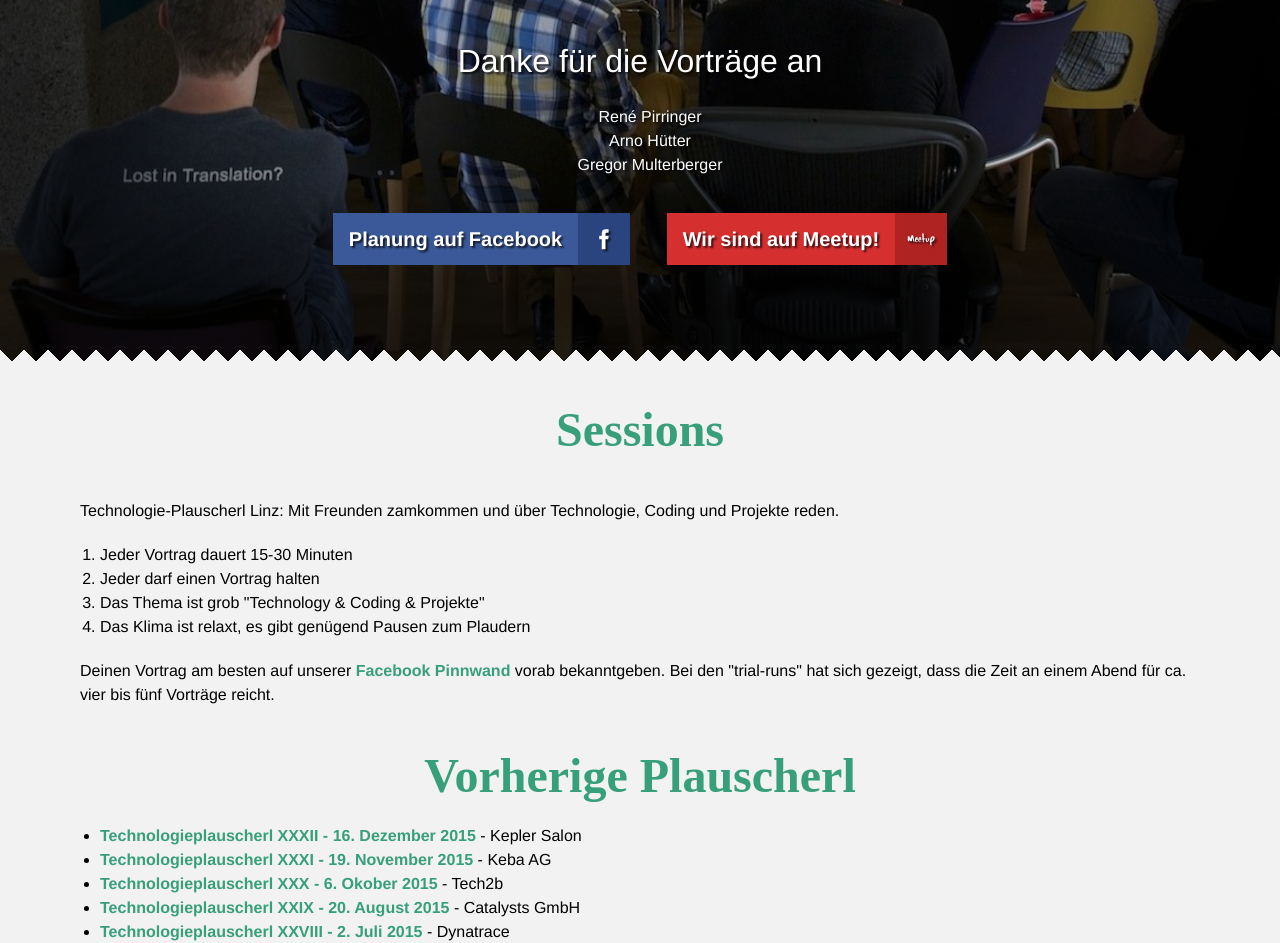
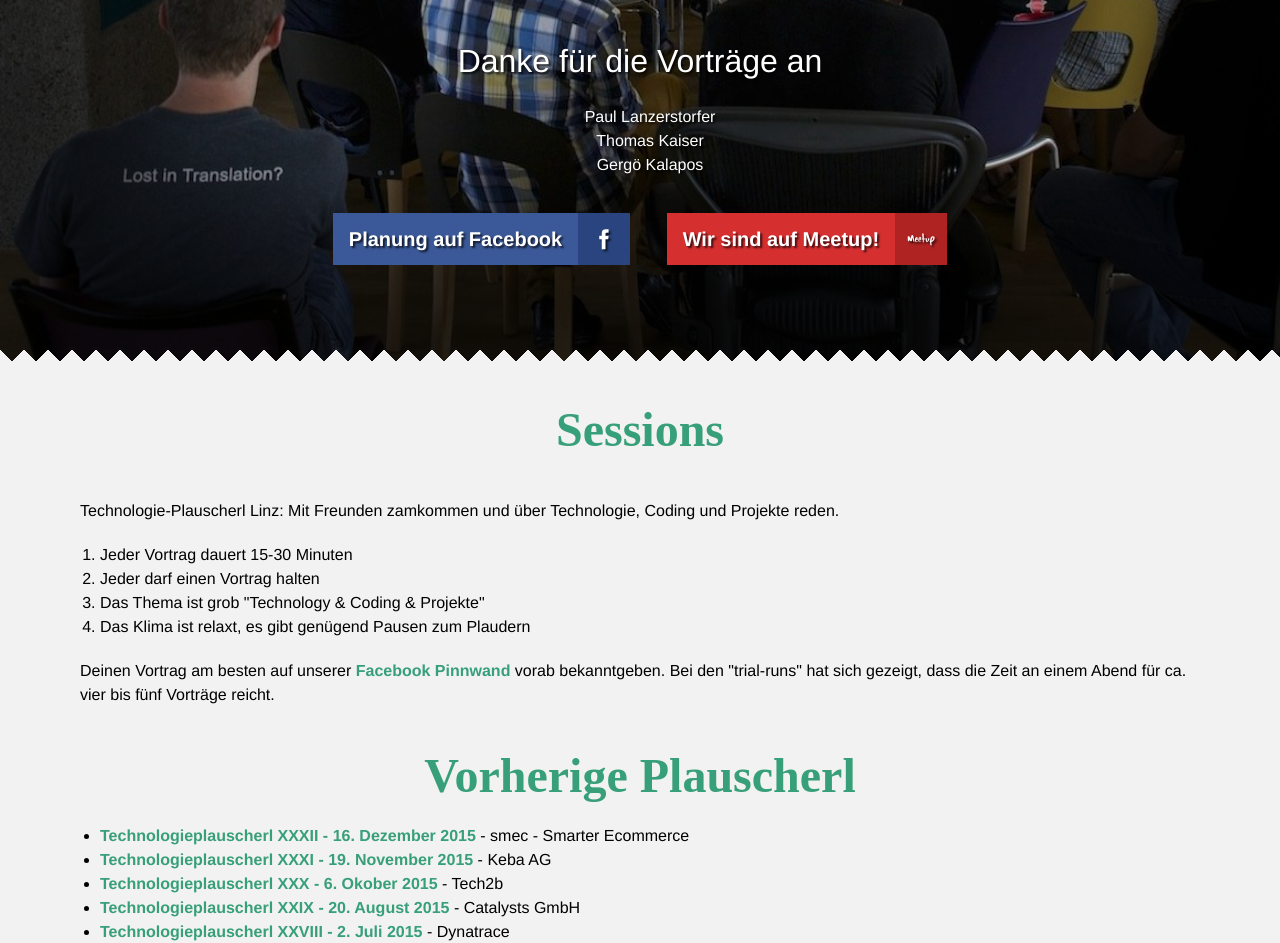
Before and after one commit to mericanAncer127/plauscherl, a Jekyll site: the page built from index.html, in a window 1280 px wide. Shown: the part 539-1482 px from the top of the page. Built offline with Jekyll 4.4.1, drawn with Linux system fonts in a browser that asks for light colours; some of the changed lines change nothing that is shown.

Commit message:
Update 2015-12-16-32.html

```diff
--- a/_posts/2015-12-16-32.html
+++ b/_posts/2015-12-16-32.html
@@ -6,27 +6,27 @@ layout: post
 datestring: 16. Dezember 2015
 timestring: "18:30"
 event:
-  meetup: 225722419
+  meetup: 227822555
   facebook: 1501129633513575
 location:
-  name: Kepler Salon
-  address: "Rathausgasse 5"
+  name: smec - Smarter Ecommerce
+  address: Spittelwiese 15
   city: Linz
   zip: 4020
   oldmap:
-    lat: 48.30655
-    lng: 14.28735
+    lat: 48.3020035
+    lng: 14.2858979
 speakers:
 -
-  name: René Pirringer
-  talk: "RGB-LED Strip Streuerung mit Arduino, BLE und iPhone"
-  img: http://ciqua.com/images/photos/RP.jpg
+  name: Paul Lanzerstorfer
+  talk: The State of "Agile" - Resümee zur Agile Tour Vienna 2015
+  img:
 -
-  name: Arno Hütter
-  talk: "Low-Level Windows Debugging mit WinDbg"
-  img: //x1.xingassets.com/image/7_8_f_ce1ad0d6e_11379654_19/arno-h%C3%BCtter-foto.256x256.jpg
+  name: Thomas Kaiser
+  talk: Why Scala is Better than Java
+  img:
 -
-  name: Gregor Multerberger
-  talk: "Server/Application Monitoring mit Zabbix"
-  img: //scontent-frt3-1.xx.fbcdn.net/hprofile-xpa1/v/t1.0-1/p160x160/12115733_1056301857723090_955067315156588742_n.jpg?oh=a025e7466520f3073eb99b7b7dcba8b4&oe=56ED4440
+  name: Gergö Kalapos
+  talk: The Universal Windows Platform (UWP)
+  img:
 ---
```
